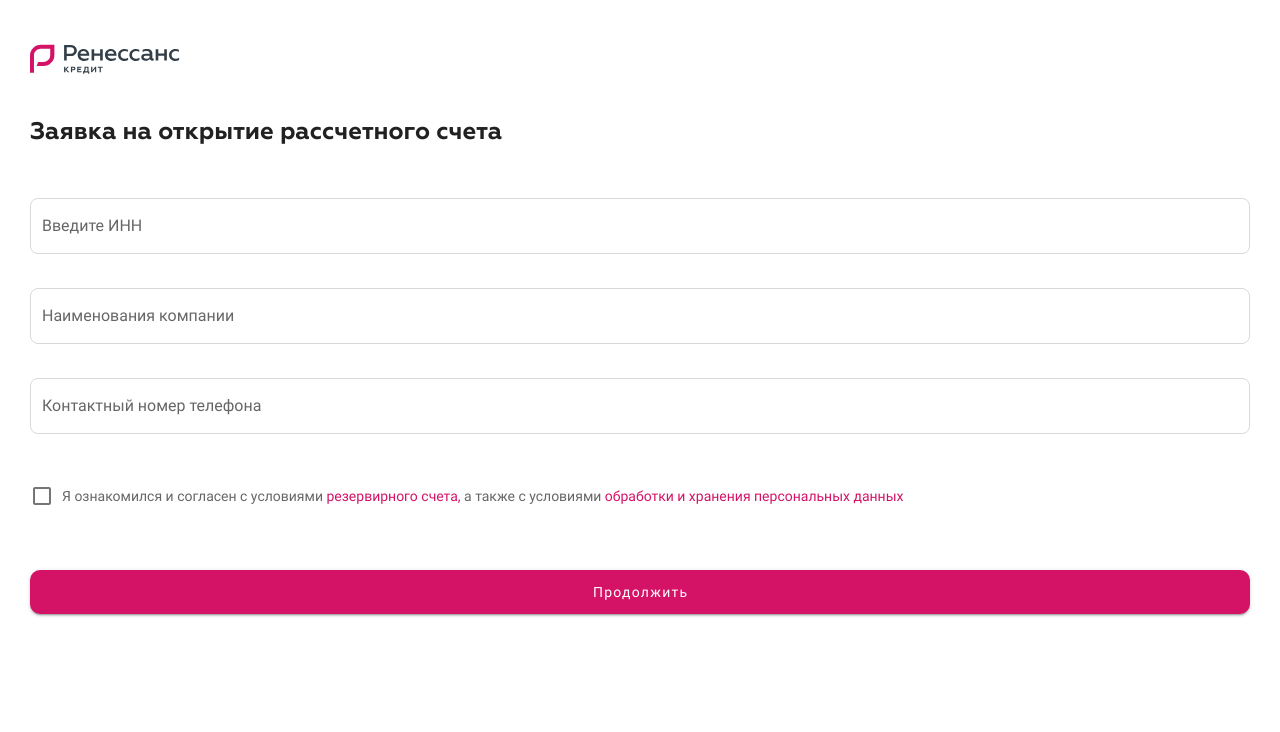
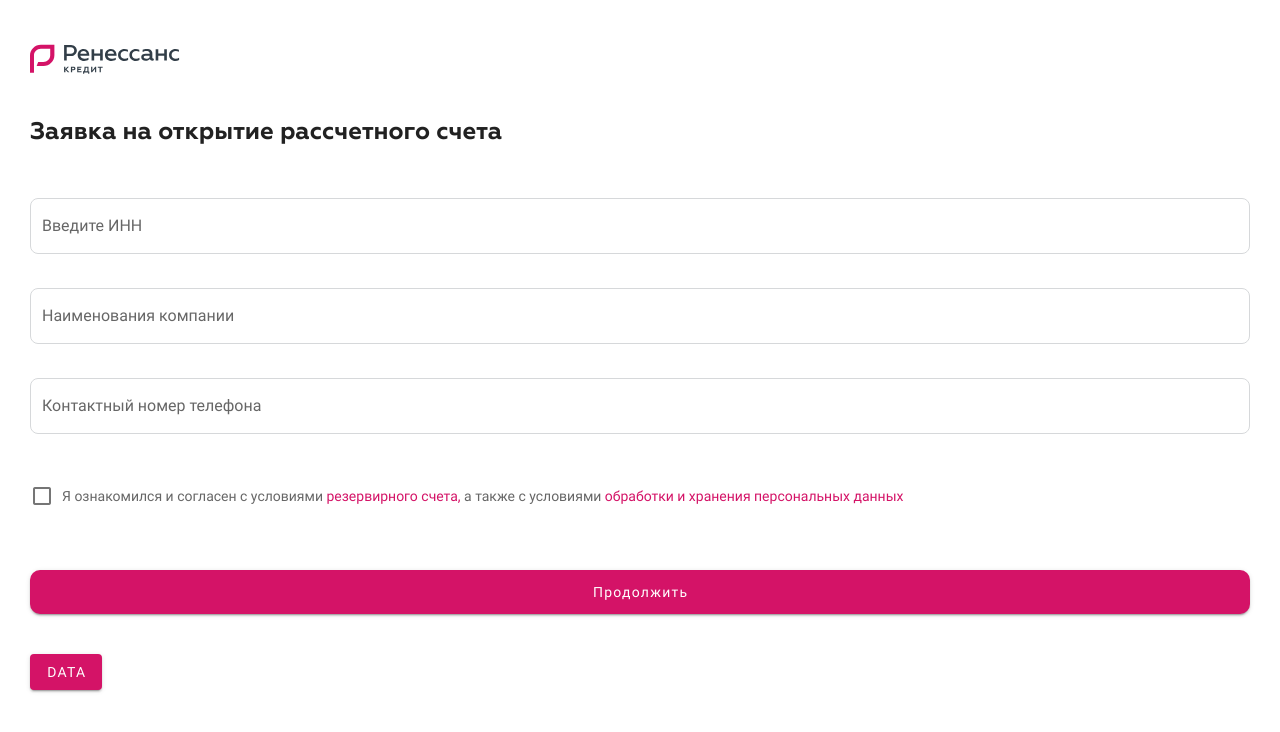
Before and after one commit to SuperbCoders/F-telegram-bot-RKO, a Vue app in the folder vuejs/: page / in a window 1280 px wide. Shown: the top 732 px of the page. Built offline with nearby package versions, Linux system fonts and the light colour scheme; a web font is replaced by a local one.

Commit message:
add api inn

```diff
--- /dev/null
+++ b/vuejs/src/api/getInfoCompany.js
@@ -0,0 +1,24 @@
+var url = "https://suggestions.dadata.ru/suggestions/api/4_1/rs/suggest/party";
+var token = "24b001b01c74fdf306826d52ff2a996b8f96226b";
+
+
+
+export const getCompany = async (inn) => {
+    var query = inn;
+
+    var options = {
+        method: "POST",
+        mode: "cors",
+        headers: {
+            "Content-Type": "application/json",
+            "Accept": "application/json",
+            "Authorization": "Token " + token
+        },
+        body: JSON.stringify({query: query})
+    }
+
+    const response = await fetch(url, options);
+    const text = await response.json();
+    console.log(text);
+
+}
--- a/vuejs/src/views/Auth/AuthView.vue
+++ b/vuejs/src/views/Auth/AuthView.vue
@@ -73,12 +73,19 @@
           @click="validate"
           >Продолжить</v-btn
         >
+        <v-btn
+          class="mt-10"
+          color="primary"
+          @click="apiGetCompany"
+          >DATA</v-btn
+        >
       </v-form>
     </div>
   </div>
 </template>
 
 <script>
+import { getCompany } from '../../api/getInfoCompany';
 export default {
   data: () => ({
     valid: true,
@@ -110,6 +117,10 @@ export default {
         this.$router.push("/address");
       }
     },
+
+    apiGetCompany() {
+      getCompany(451002475100);
+    }
   },
 };
 </script>
```
